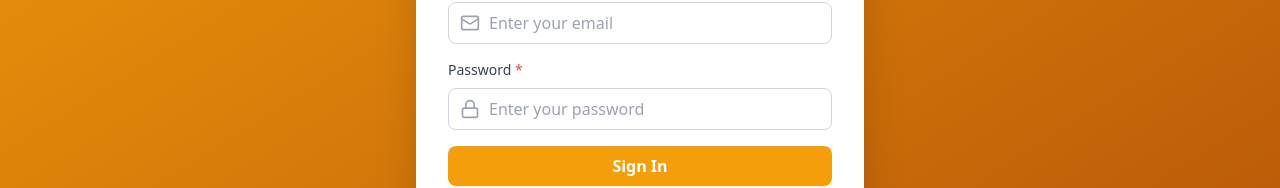
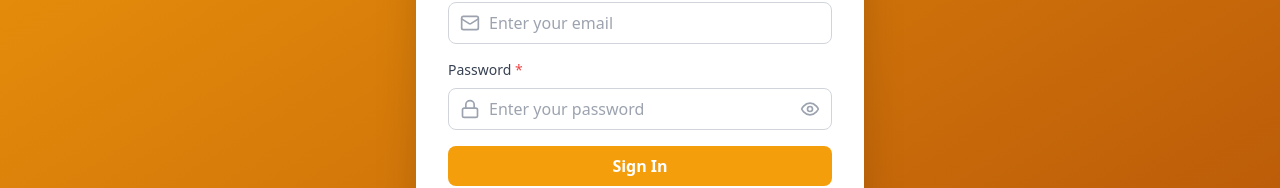
Before and after one commit to Aditya0612-ui/JCBEarthmover, a React (Vite) app: page /login in a window 1280 px wide. Shown: the part 404-592 px from the top of the page. Built offline with nearby package versions, Linux system fonts and the light colour scheme; no server answers.

Commit message:
Login Eye option added

```diff
--- a/src/components/common/InputField.jsx
+++ b/src/components/common/InputField.jsx
@@ -1,4 +1,5 @@
-import React from 'react';
+import React, { useState } from 'react';
+import { Eye, EyeOff } from 'lucide-react';
 
 const InputField = ({
   label,
@@ -13,6 +14,10 @@ const InputField = ({
   icon: Icon,
   className = ''
 }) => {
+  const [showPassword, setShowPassword] = useState(false);
+  const isPasswordField = type === 'password';
+  const inputType = isPasswordField && showPassword ? 'text' : type;
+
   return (
     <div className={`mb-4 ${className}`}>
       {label && (
@@ -27,7 +32,7 @@ const InputField = ({
           </div>
         )}
         <input
-          type={type}
+          type={inputType}
           id={name}
           name={name}
           value={value}
@@ -35,8 +40,17 @@ const InputField = ({
           placeholder={placeholder}
           required={required}
           disabled={disabled}
-          className={`input-field ${Icon ? 'pl-10' : ''} ${error ? 'border-red-500' : ''}`}
+          className={`input-field ${Icon ? 'pl-10' : ''} ${isPasswordField ? 'pr-10' : ''} ${error ? 'border-red-500' : ''}`}
         />
+        {isPasswordField && (
+          <button
+            type="button"
+            onClick={() => setShowPassword(!showPassword)}
+            className="absolute right-3 top-1/2 transform -translate-y-1/2 text-gray-400 hover:text-gray-600 focus:outline-none"
+          >
+            {showPassword ? <EyeOff size={20} /> : <Eye size={20} />}
+          </button>
+        )}
       </div>
       {error && <p className="text-red-500 text-sm mt-1">{error}</p>}
     </div>
```
